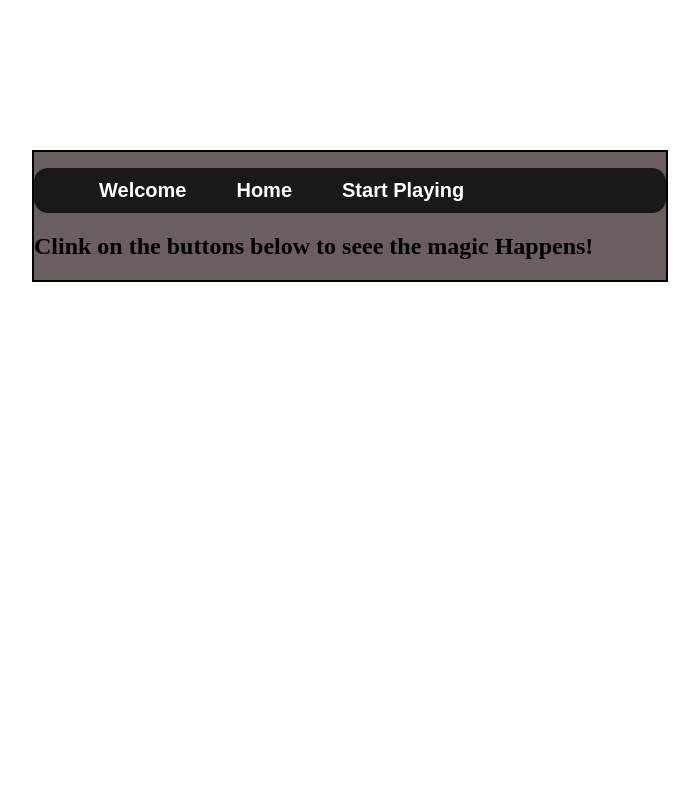
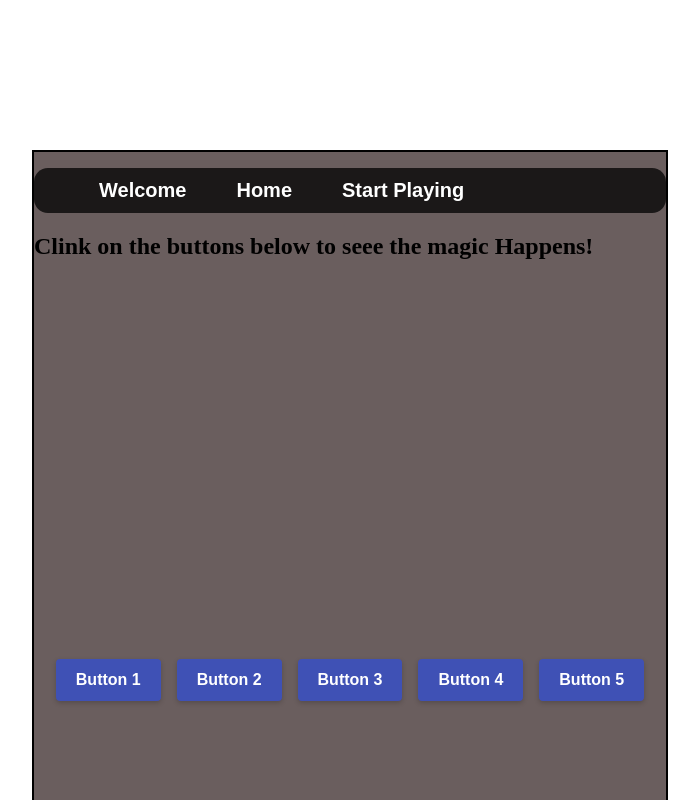
Before and after one commit to HurairaImtiaz/JS-startup-JS-PlayGround-, a plain HTML site: page index.html in a window 1280 px wide. Shown: the top 800 px of the page, without its empty margins (126-825 px from the left). Drawn offline with Linux system fonts and the light colour scheme.

Commit message:
added buttons css

```diff
--- a/index.html
+++ b/index.html
@@ -21,7 +21,13 @@
         </header>
 
 <h2>Clink on the buttons below to seee the magic Happens!</h2>
-
+<div class="button-container">
+    <button class="charming-button">Button 1</button>
+    <button class="charming-button">Button 2</button>
+    <button class="charming-button">Button 3</button>
+    <button class="charming-button">Button 4</button>
+    <button class="charming-button">Button 5</button>
+  </div>
 
     </div>
 </body>
--- a/style.css
+++ b/style.css
@@ -44,4 +44,32 @@ margin: 150px;
 .navbar li :hover{
     box-shadow: 0 2px 5px rgba(249, 249, 249, 0.2);
 
+
 }
+/* Container for buttons */
+.button-container {
+    display: flex;
+    justify-content: center;
+    align-items: center;
+    height: 100vh;
+  }
+
+  /* Style for the charming buttons */
+  .charming-button {
+    padding: 12px 20px;
+    font-size: 16px;
+    font-weight: bold;
+    color: #fff; /* Text color */
+    background-color: #3f51b5; /* Button background color */
+    border: none;
+    border-radius: 4px;
+    cursor: pointer;
+    box-shadow: 0 2px 5px rgba(0, 0, 0, 0.2); /* Add a subtle shadow */
+    transition: background-color 0.3s ease; /* Add a smooth transition for the background-color property */
+    margin: 8px;
+  }
+
+  /* Button hover effect */
+  .charming-button:hover {
+    background-color: #303f9f; /* Change the background color on hover */
+  }
```
